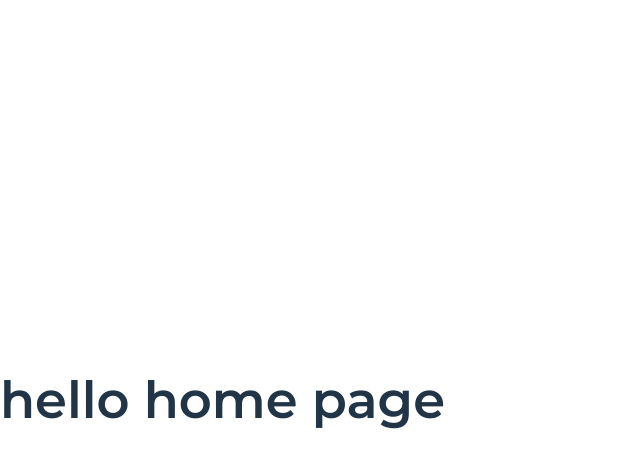
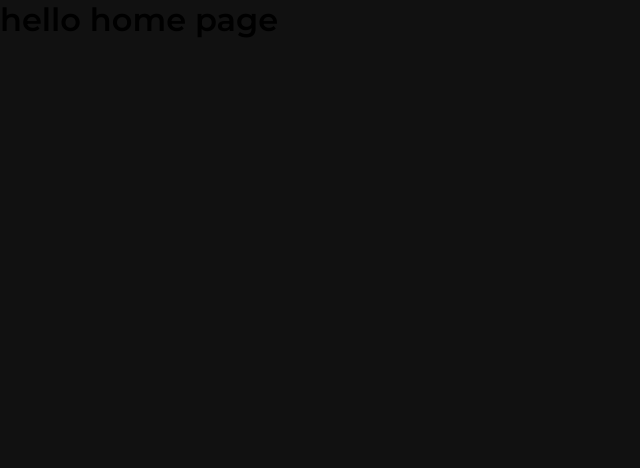
Before and after one commit to kkuczniak/vite-blog, a React (Vite) app in the folder vite-project/: page / in a window 1280 px wide. Shown: the top 468 px of the page, without its empty margins (0-640 px from the left). Built offline with nearby package versions, Linux system fonts and the light colour scheme.

Commit message:
added custom local font and global css

```diff
--- a/vite-project/index.html
+++ b/vite-project/index.html
@@ -10,7 +10,7 @@
       href="https://fonts.googleapis.com/css2?family=Montserrat:wght@100;300;400;600&display=swap"
       rel="stylesheet"
     />
-    <title>Vite + React + TS</title>
+    <title>GameVite</title>
   </head>
   <body>
     <div id="root"></div>
--- a/vite-project/src/index.css
+++ b/vite-project/src/index.css
@@ -1,70 +1,14 @@
 :root {
   font-family: 'Montserrat', sans-serif;
-  font-size: 16px;
-  line-height: 24px;
-  font-weight: 400;
-
-  color-scheme: light dark;
-  color: rgba(255, 255, 255, 0.87);
-  background-color: #242424;
-
+  background-color: #111111;
   font-synthesis: none;
   text-rendering: optimizeLegibility;
   -webkit-font-smoothing: antialiased;
   -moz-osx-font-smoothing: grayscale;
   -webkit-text-size-adjust: 100%;
 }
-
-a {
-  font-weight: 500;
-  color: #646cff;
-  text-decoration: inherit;
+* {
+  padding: 0;
+  margin: 0;
+  box-sizing: border-box;
 }
-a:hover {
-  color: #535bf2;
-}
-
-body {
-  margin: 0;
-  display: flex;
-  place-items: center;
-  min-width: 320px;
-  min-height: 100vh;
-}
-
-h1 {
-  font-size: 3.2em;
-  line-height: 1.1;
-}
-
-button {
-  border-radius: 8px;
-  border: 1px solid transparent;
-  padding: 0.6em 1.2em;
-  font-size: 1em;
-  font-weight: 500;
-  font-family: inherit;
-  background-color: #1a1a1a;
-  cursor: pointer;
-  transition: border-color 0.25s;
-}
-button:hover {
-  border-color: #646cff;
-}
-button:focus,
-button:focus-visible {
-  outline: 4px auto -webkit-focus-ring-color;
-}
-
-@media (prefers-color-scheme: light) {
-  :root {
-    color: #213547;
-    background-color: #ffffff;
-  }
-  a:hover {
-    color: #747bff;
-  }
-  button {
-    background-color: #f9f9f9;
-  }
-}
```
Also changed, not shown: vite-project/src/assets/font/Project-Hydra-Regular.otf (added).
